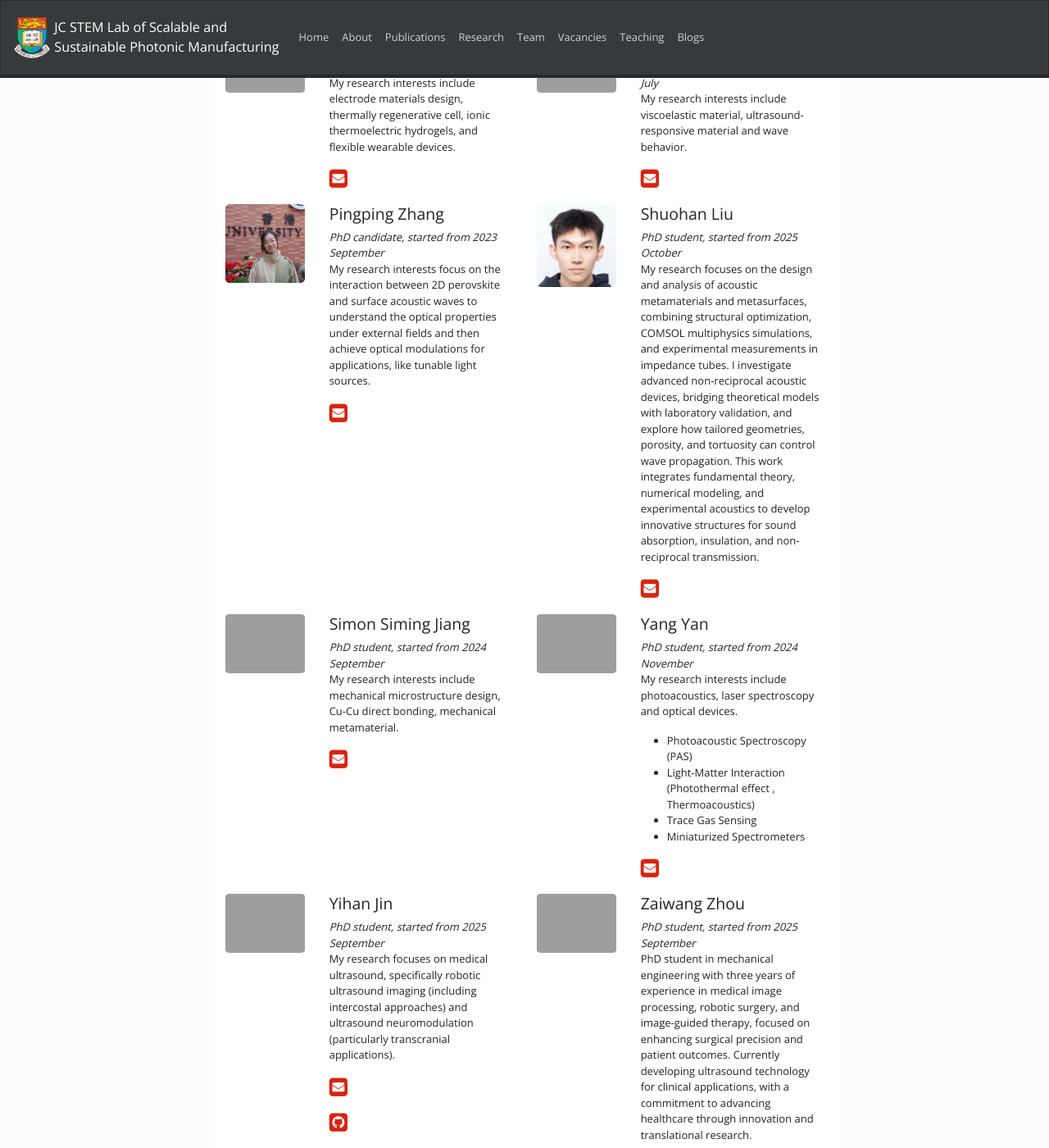
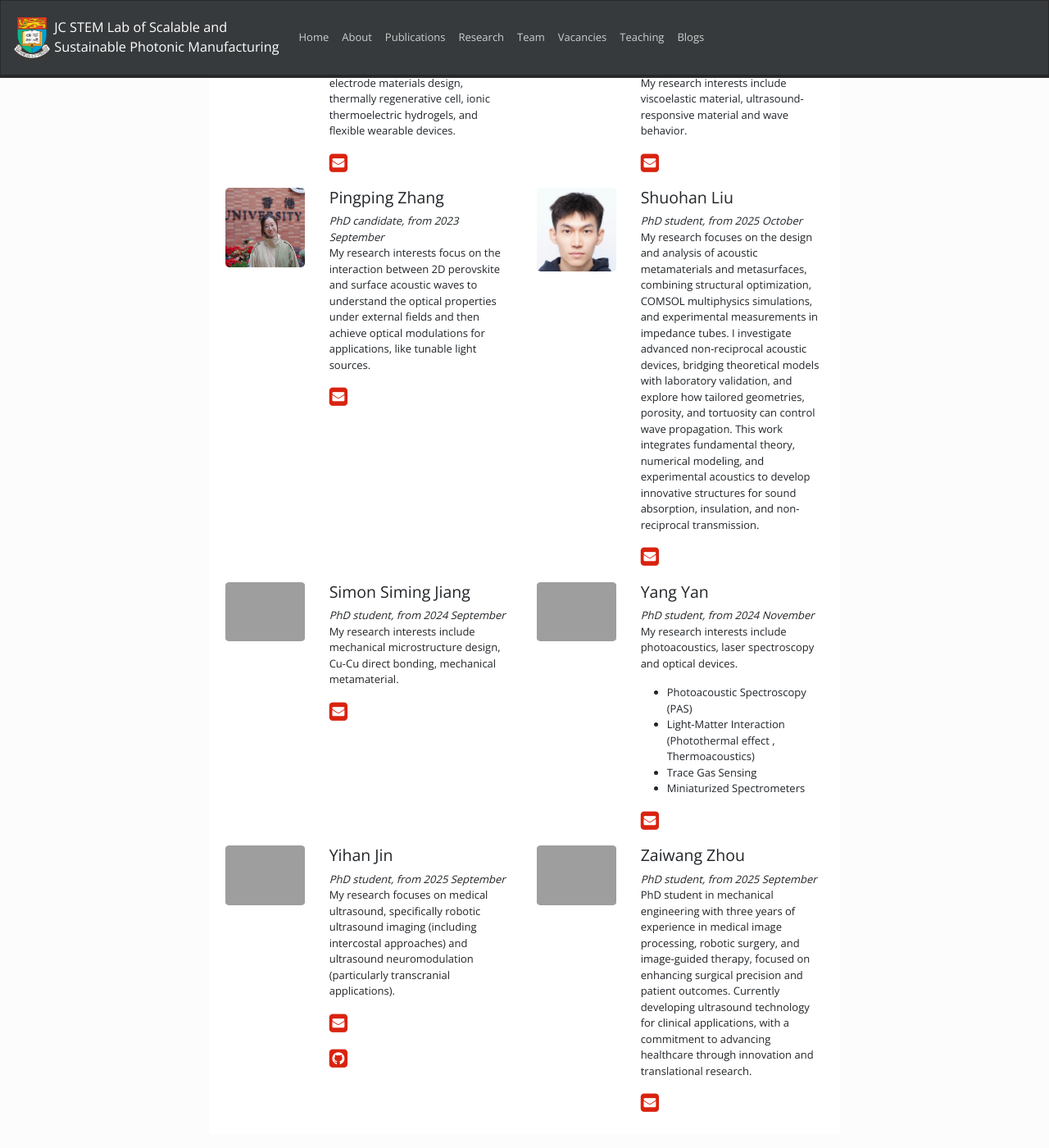
Before and after one commit to NicXFang/nicxfang.github.io, a Jekyll site: the page built from _pages/team.md, in a window 1280 px wide and 1400 px high, scrolled down 2194 px. Shown: the whole window at 82% size. Built offline with Jekyll 4.4.1, drawn with Linux system fonts in a browser that asks for light colours; nearby versions of some CDN libraries; a style sheet for code colours, icons or effects is not loaded; some of the changed text lies outside the part shown.

Commit message:
Update graduate.yml

```diff
--- a/_data/graduate.yml
+++ b/_data/graduate.yml
@@ -1,7 +1,7 @@
 - name: Fangyu Liu
   photo: team/fyliu.jpg
   email: liu-fy025@connect.hku.hk
-  role: PhD student, started from 2025 September
+  role: PhD student, from 2025 September
   info: "I am interested in integrated photonic transmitter, scatter wavefront sensing and quantum enhanced imaging."
   # website: https://website.com
 
@@ -11,7 +11,7 @@
   github: https://github.com/heliosynl
   scholar: https://scholar.google.com/citations?user=ht5Ifj4AAAAJ&hl=en
   researchgate: https://www.researchgate.net/profile/Helios-Y-Li
-  role: PhD candidate, started from 2023 August
+  role: PhD candidate, from 2023 August
   info: "I interest in low dimensional materials, atomic and electronic scale simulation, spectrometry and spectroscopy.\n
   - Ab-initio Calculation (Density Functional Theory)\n
   - Atomistic Modeling\n
@@ -25,7 +25,7 @@
   photo: team/joeyliu.jpg
   email: lzyt66@connect.hku.hk
   scholar: https://scholar.google.co.uk/citations?user=Ympbp5UAAAAJ&hl=zh-CN
-  role: PhD student, started from 2024 June
+  role: PhD student, from 2024 June
   info: "My research interests include electrode materials design, thermally regenerative cell, ionic thermoelectric hydrogels, and flexible wearable devices."
   # website: https://website.com
 
@@ -40,28 +40,28 @@
   photo: team/ppzhang.jpg
   email: ppzhang@connect.hku.hk
   scholar: https://scholar.google.com/citations?hl=zh-CN&user=tYSCWn4AAAAJ
-  role: PhD candidate, started from 2023 September
+  role: PhD candidate, from 2023 September
   info: "My research interests focus on the interaction between 2D perovskite and surface acoustic waves to understand the optical properties under external fields and then achieve optical modulations for applications, like tunable light sources."
   # website: https://website.com
 
 - name: Shuohan Liu
   photo: team/shliu.jpg
   email: shuohanliu@connect.hku.hk
-  role: PhD student, started from 2025 October
+  role: PhD student, from 2025 October
   info: "My research focuses on the design and analysis of acoustic metamaterials and metasurfaces, combining structural optimization, COMSOL multiphysics simulations, and experimental measurements in impedance tubes. I investigate advanced non-reciprocal acoustic devices, bridging theoretical models with laboratory validation, and explore how tailored geometries, porosity, and tortuosity can control wave propagation. This work integrates fundamental theory, numerical modeling, and experimental acoustics to develop innovative structures for sound absorption, insulation, and non-reciprocal transmission."
   # website: https://website.com
 
 - name: Simon Siming Jiang
   photo: team/simonjiang.jpg
   email: u3011866@connect.hku.hk
-  role: PhD student, started from 2024 September
+  role: PhD student, from 2024 September
   info: "My research interests include mechanical microstructure design, Cu-Cu direct bonding, mechanical metamaterial."
   # website: https://website.com
 
 - name: Yang Yan
   photo: team/yyang.jpg
   email: yy_yanyang@connect.hku.hk
-  role: PhD student, started from 2024 November
+  role: PhD student, from 2024 November
   info: "My research interests include photoacoustics, laser spectroscopy and optical devices.\n
   - Photoacoustic Spectroscopy (PAS)\n
   - Light-Matter Interaction (Photothermal effect , Thermoacoustics)\n
@@ -73,14 +73,14 @@
   photo: team/yhjin.png
   email: jinyihan1001@connect.hku.hk
   github: https://github.com/Richardo1001
-  role: PhD student, started from 2025 September
+  role: PhD student, from 2025 September
   info: "My research focuses on medical ultrasound, specifically robotic ultrasound imaging (including intercostal approaches) and ultrasound neuromodulation (particularly transcranial applications)."
   # website: https://website.com
 
 - name: Zaiwang Zhou
   photo: team/zwzhou.png
   email: zaiwangzhou@connect.hku.hk
-  role: PhD student, started from 2025 September
+  role: PhD student, from 2025 September
   info: "PhD student in mechanical engineering with three years of experience in medical image processing, robotic surgery, and image-guided therapy, focused on enhancing surgical precision and patient outcomes. Currently developing ultrasound technology for clinical applications, with a commitment to advancing healthcare through innovation and translational research."
   # website: https://website.com
 
```
